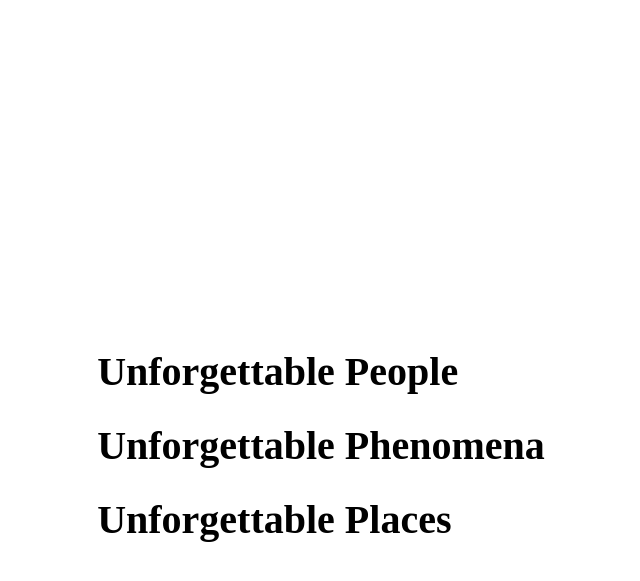
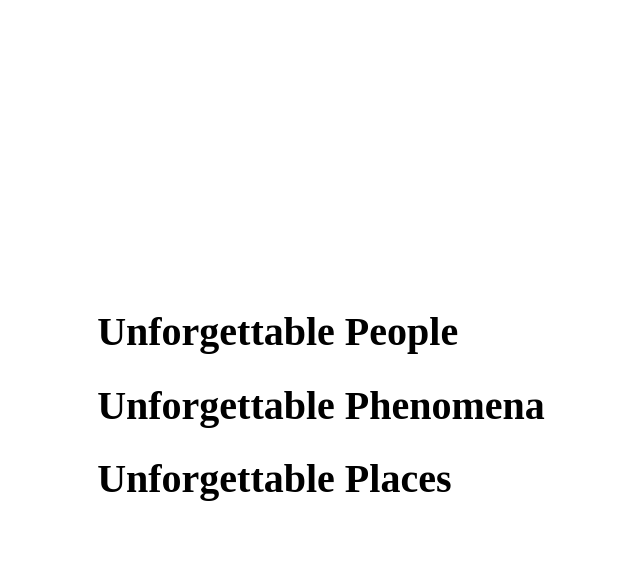
Before and after one commit to eb-t1933/Unforgettable, a Jekyll site: the page built from index.html, in a window 1280 px wide. Shown: the top 581 px of the page, without its empty margins (319-959 px from the left). Built offline with Jekyll 4.4.1, drawn with Linux system fonts in a browser that asks for light colours.

Commit message:
Responsive Two

```diff
--- a/_sass/main.scss
+++ b/_sass/main.scss
@@ -33,7 +33,7 @@ ul {
   display: flex;
   align-items: center;
   justify-content: center;
-  height: 99vh;
+  height: 90vh;
 }
 
 .main-navigation {
```
Also changed, not shown: 3 other files.
